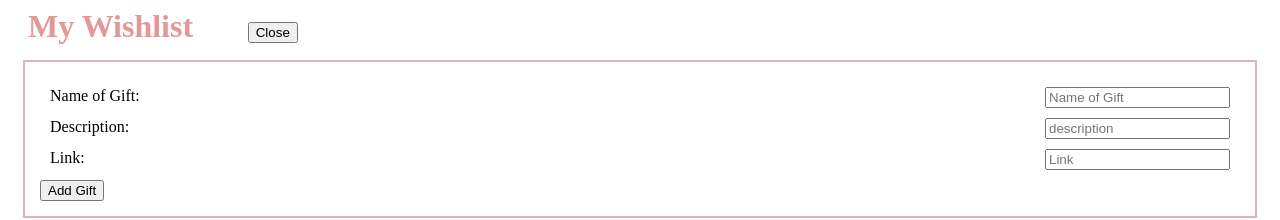
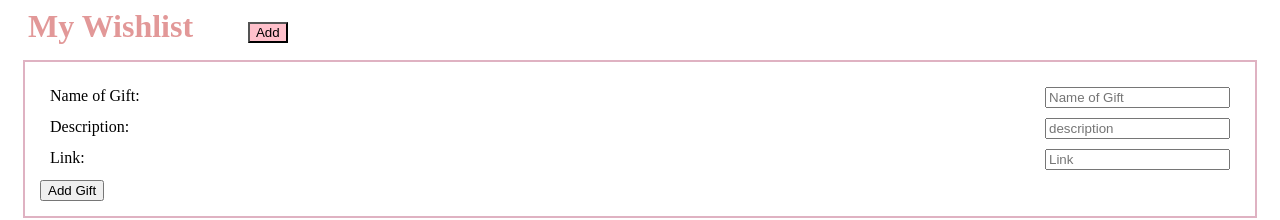
Before and after one commit to jenlee-tech/MyWishList, a React (Create React App) app: page / in a window 1280 px wide. Shown: the top 220 px of the page. Built offline with nearby package versions, Linux system fonts and the light colour scheme.

Commit message:
Changed the style of button by toggling

```diff
--- a/src/App.css
+++ b/src/App.css
@@ -15,6 +15,17 @@ h1 {
 button {
     display: inline;
     margin-left: 2em;
+    width: 3em;
+}
+
+.styleButton {
+    background-color: pink;
+    color: black;
+}
+
+.styleButton.active {
+    background-color: gray;
+    color: black;
 }
 
 form {
--- a/src/App.js
+++ b/src/App.js
@@ -6,23 +6,32 @@ import React, { useState } from 'react';
 
 
 
+//I want to close the form here with this function.
+function handleClose(e) {
+    console.log("I clicked the close button and also to remove the addGift component")
+}
 
-function handleClose(e) {
-    console.log("I clicked the close button")
-}
 
 
 function App() {
   const [datainfo, setData] = useState(data);
   console.log("this is datainfo:", datainfo);
-  //console.log({datainfo})
+
+  const [style, setStyle] = useState("");
+
+  //Changing the style of a button here:
+const changeButtonStyle = () => {
+  console.log("just clicked the change style function");
+  setStyle(style === "" ? "active" : "");
+}
+
 
 
   return (
     <div>
         <div>
           <h1> My Wishlist </h1>
-          <button onClick = {handleClose}>Close</button>
+          <button className = {`styleButton ${style}`} onClick={changeButtonStyle}>Add</button>
         </div>
 
         <AddGift />
```
